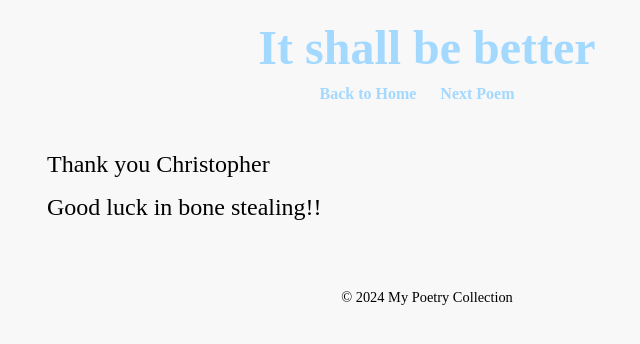
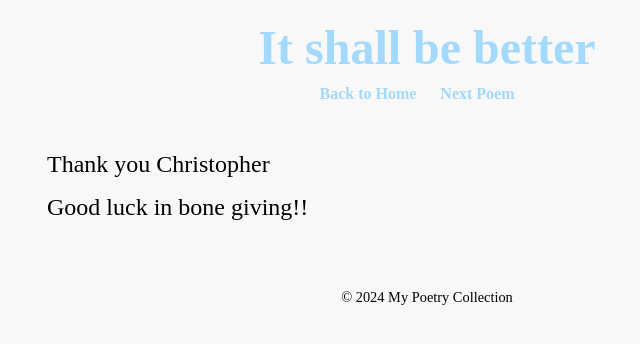
Before and after one commit to HelloDear23/Poem-Website1, a plain HTML site: page poem6.html in a window 1280 px wide. Shown: the full height of the page, 213-853 px from the left. Drawn offline with Linux system fonts and the light colour scheme; a web font is replaced by a local one.

Commit message:
Mwahhaha

```diff
--- a/poem6.html
+++ b/poem6.html
@@ -21,7 +21,7 @@
     <main>
         <section>
             <p> Thank you Christopher </p>
-            <p> Good luck in bone stealing!!
+            <p> Good luck in bone giving!!
             </p>
         </section>
     </main>
```
Also changed, not shown: index.html (+1 -0 lines).
